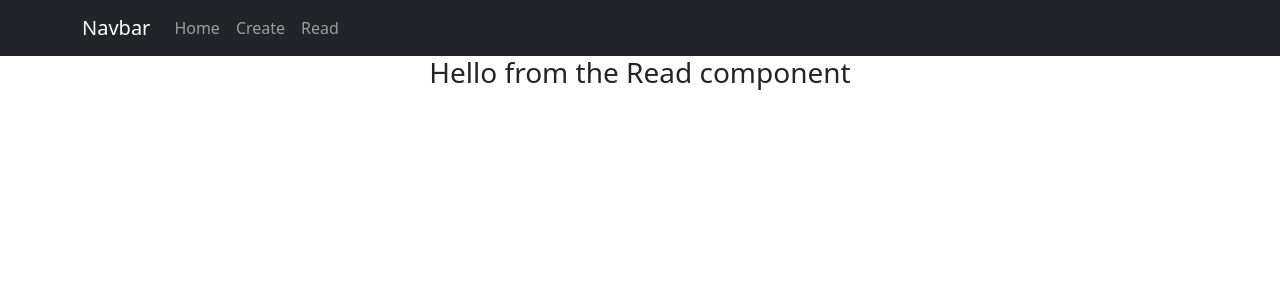
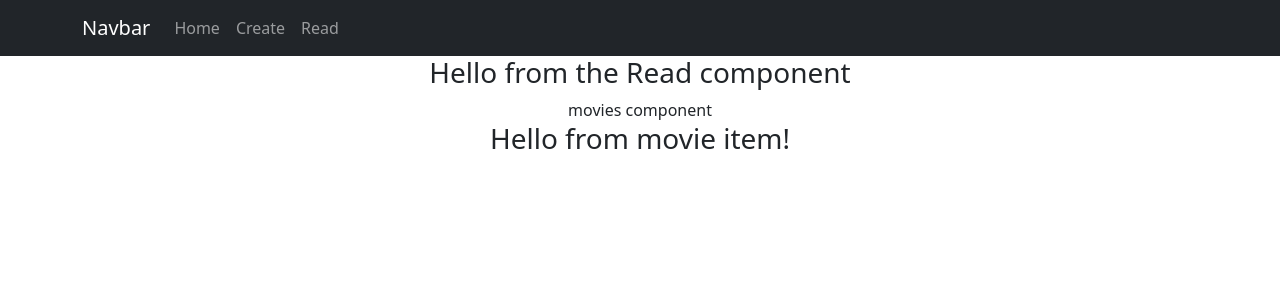
Before and after one commit to HasanMurtez/DataRepLab6, a React (Create React App) app: page /read in a window 1280 px wide. Shown: the top 300 px of the page. Built offline with nearby package versions, Linux system fonts and the light colour scheme.

Commit message:
Task 2 Complete

```diff
--- a/src/components/Movies.js
+++ b/src/components/Movies.js
@@ -0,0 +1,11 @@
+import MovieItem from "./movieitem";
+
+const Movies = (props)=>{
+    return(
+        <div>
+            movies component
+        <MovieItem />
+        </div>
+    );
+}
+export default Movies;
--- a/src/components/Read.js
+++ b/src/components/Read.js
@@ -1,5 +1,5 @@
 import React from 'react';
-
+import Movies from './movies';
 const Read = () => {
 
 const data = [[
@@ -29,6 +29,7 @@
   return (
     <div>
       <h3>Hello from the Read component</h3>
+      <Movies myMovies={data} />
 
     </div>
   );
--- /dev/null
+++ b/src/components/movieitem.js
@@ -0,0 +1,8 @@
+const MovieItem = ()=>{
+    return(
+        <div>
+            <h3>Hello from movie item!</h3>
+        </div>
+    )
+}
+export default MovieItem;
```
